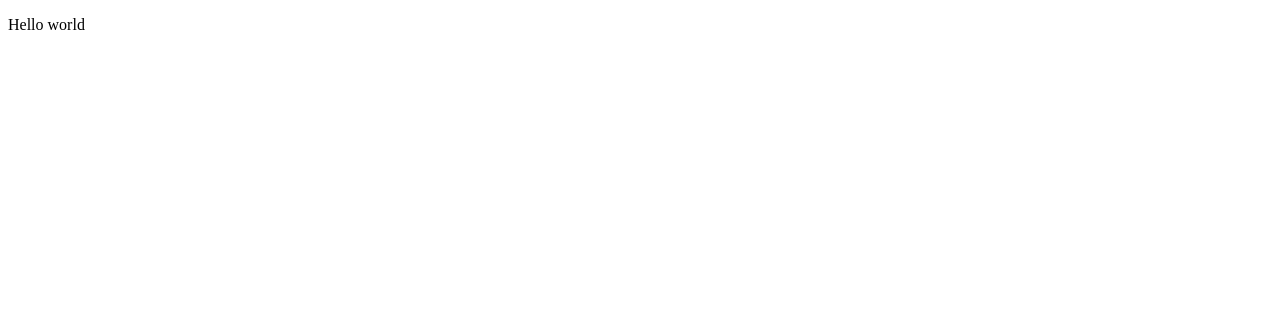
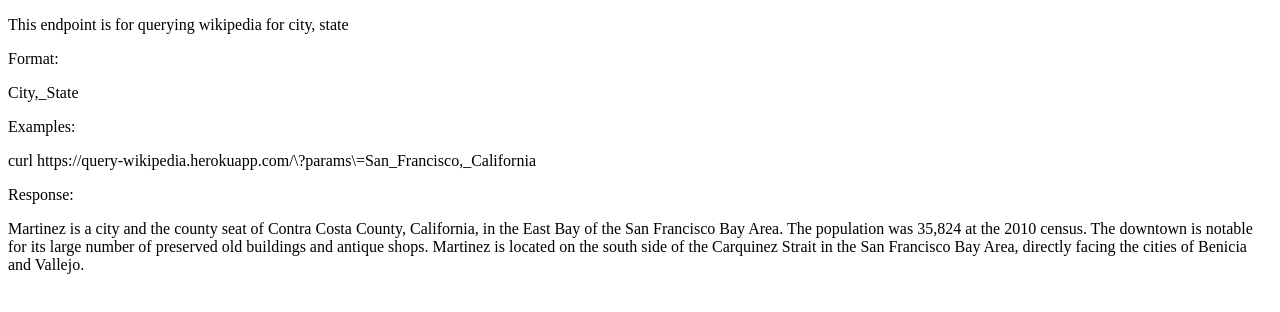
Before and after one commit to rustyhutto/query-wikipedia, a website: page index.html in a window 1280 px wide. Drawn offline with nearby package versions, Linux system fonts and the light colour scheme.

Commit message:
Add redirects

```diff
--- a/index.html
+++ b/index.html
@@ -8,7 +8,12 @@
   <script src="script.js"></script>
 </head>
 <body>
-  <p>Hello world</p>
-  <div class="container"></div>
+  <p>This endpoint is for querying wikipedia for city, state</p>
+  <p>Format:</p>
+  <p>City,_State</p>
+  <p>Examples:</p>
+  <p>curl https://query-wikipedia.herokuapp.com/\?params\=San_Francisco,_California</p>
+  <p>Response:</p>
+  <p>Martinez is a city and the county seat of Contra Costa County, California, in the East Bay of the San Francisco Bay Area. The population was 35,824 at the 2010 census. The downtown is notable for its large number of preserved old buildings and antique shops. Martinez is located on the south side of the Carquinez Strait in the San Francisco Bay Area, directly facing the cities of Benicia and Vallejo.</p>
 </body>
 </html>
--- a/index.js
+++ b/index.js
@@ -26,7 +26,7 @@ app.listen(port, function() {
 
 function queryWikipedia(query, cb) {
     //The url we want is: 'www.random.org/integers/?num=1&min=1&max=10&col=1&base=10&format=plain&rnd=new'
-    path = '/w/api.php?action=query&prop=extracts&exintro&explaintext&format=json&titles=' + query
+    path = '/w/api.php?action=query&prop=extracts&exintro&explaintext&format=json&redirects&titles=' + query
     console.log("path ", path)
     var options = {
         host: 'en.wikipedia.org',
```
